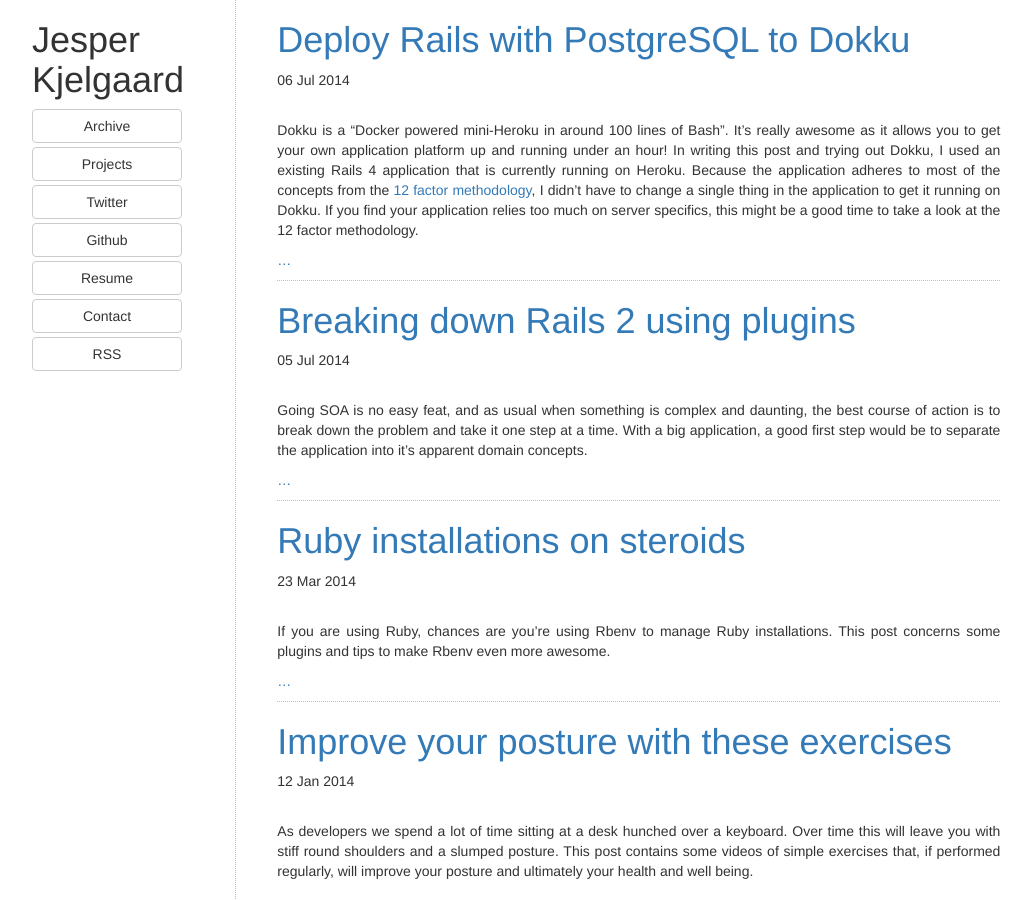
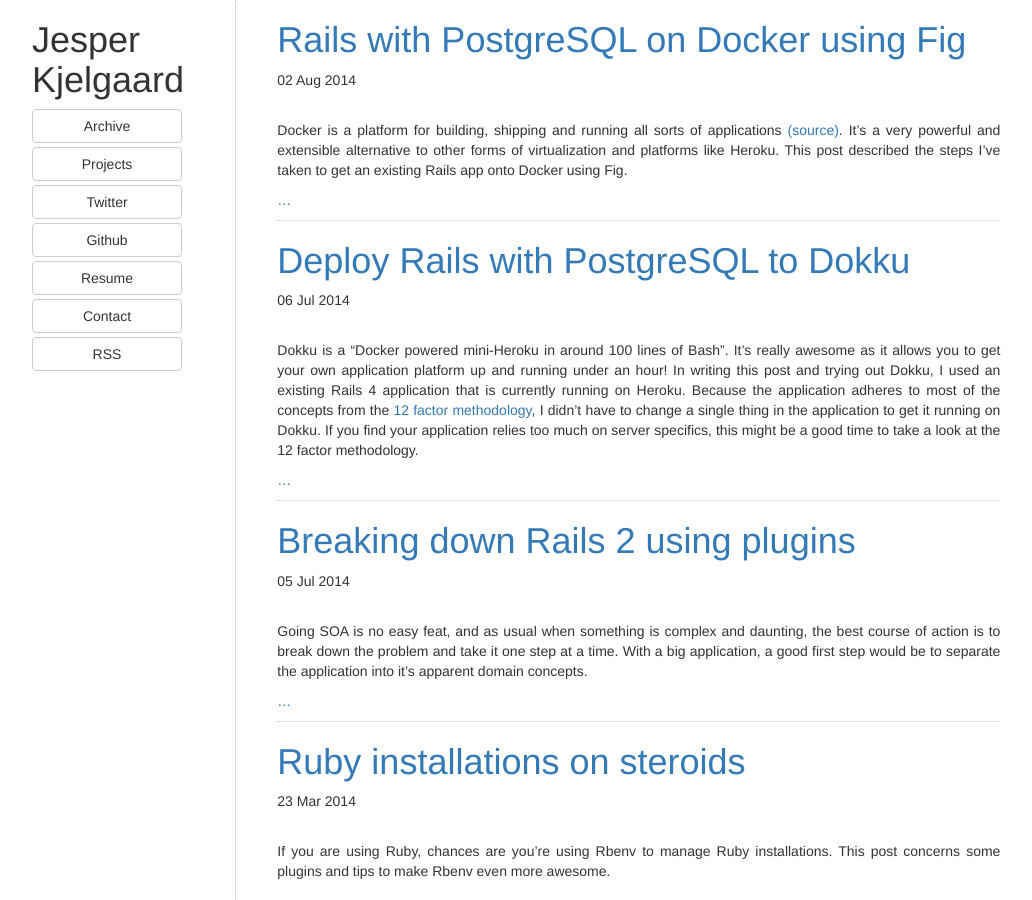
Before and after one commit to thejspr/thejspr.com, a Jekyll site: the page built from index.html, in a window 1280 px wide and 900 px high. Shown: the whole window, without its empty margins (38-1070 px from the left). Built offline with Jekyll 4.4.1, drawn with Linux system fonts in a browser that asks for light colours; nearby versions of some CDN libraries; some of the changed lines change nothing that is shown.

Commit message:
Add post about docker and fig

```diff
--- a/_config.yml
+++ b/_config.yml
@@ -1,7 +1,6 @@
 name: Jesper Kjelgaard
 url: 'http://thejspr.com'
 description: 'Blog and portfolio of Jesper Kjeldgaard (thejspr)'
-pygments: true
 permalink: 'blog/:title'
 markdown: kramdown
 exclude: ['Gemfile', 'Gemfile.lock']
--- /dev/null
+++ b/_posts/2014-08-02-ruby-rails-on-docker-with-fig-and-postgresql.md
@@ -0,0 +1,125 @@
+---
+layout: post
+title: Rails with PostgreSQL on Docker using Fig
+---
+
+Docker is a platform for building, shipping and running all sorts of
+applications [(source)](https://www.docker.com/whatisdocker/). It's a very
+powerful and extensible alternative to other forms of virtualization and
+platforms like Heroku. This post described the steps I've taken to get an
+existing Rails app onto Docker using Fig.
+
+<!-- more -->
+
+
+## Installing Docker
+
+There exists many guides on installing Docker. I recommend starting
+[here](https://docs.docker.com/installation/#installation), or if you are on
+OSX, start [here](https://github.com/noplay/docker-osx#docker-osx). The rest of
+this guide assumes you have Docker setup and running locally.
+
+
+## Ruby 2.1.2 Dockerfile
+
+Copy the following into a `Dockerfile` and run `docker build .` to start
+building the container. Once successful, try running the same command to see
+that Docker properly caches the build so it is done in seconds.
+
+{% highlight Dockerfile %}
+# Base off the latest ubuntu release
+FROM ubuntu:14.04
+
+# Install dependencies
+RUN apt-get update -qq && apt-get install -y build-essential libpq-dev wget git zlib1g-dev libreadline-dev libssl-dev libcurl4-openssl-dev nodejs
+
+# install Ruby
+RUN git clone https://github.com/sstephenson/rbenv.git ~/.rbenv
+RUN git clone https://github.com/sstephenson/ruby-build.git ~/.rbenv/plugins/ruby-build
+RUN echo 'export PATH="$HOME/.rbenv/bin:$PATH"' >> ~/.bash_profile
+RUN echo 'eval "$(rbenv init -)"' >> ~/.bash_profile
+ENV PATH /.rbenv/bin:/.rbenv/shims:$PATH
+RUN echo PATH=$PATH
+RUN rbenv init -
+RUN rbenv install 2.1.2 && rbenv global 2.1.2
+
+# Never install rubygem docs
+RUN echo "gem: --no-rdoc --no-ri" >> ~/.gemrc
+
+# Install bundler
+RUN gem install bundler && rbenv rehash
+
+# Add gemfiles early to cache installed gems
+ADD Gemfile Gemfile
+ADD Gemfile.lock Gemfile.lock
+
+# Install app rubygem dependencies
+RUN bundle install
+
+# Change and link to the app directory
+RUN mkdir /app
+WORKDIR /app
+ADD . /app
+{% endhighlight %}
+
+This file specifies how Docker builds the container. It is based on the latest
+Ubuntu (14.04) and installs everything needed for the application to run,
+including Ruby 2.1.2 and th required RubyGems.
+
+
+## Installing Fig
+
+Fig is a tool that allows you to specify, build and run services needed for your
+application. Go [here](http://www.fig.sh/install.html) for
+installation instructions.
+
+When you have Fig installed, copy the following into a `fig.yml` file.
+
+{% highlight yaml %}
+db:
+  image: orchardup/postgresql
+  ports:
+    - 5432
+web:
+  build: .
+  command: bundle exec rails server -p 3000
+  volumes:
+    - .:/app
+  ports:
+    - 3000:3000
+  links:
+    - db
+{% endhighlight %}
+
+With this in place you can now run `fig build` and let it build the containers
+for the application and the database.
+
+## Making you app container friendly
+
+Add the following to your `config/database.yml` file. This is needed as the web
+container will need to communicate with the PostgreSQL container.
+
+{% highlight yaml %}
+development:
+  host: <%= ENV.fetch('DB_1_PORT_5432_TCP_ADDR', 'localhost') %>
+  port: <%= ENV.fetch('DB_1_PORT_5432_TCP_PORT', '5432') %>
+  username: docker
+  password: docker
+  ...
+{% endhighlight %}
+
+## Booting the application on Docker
+
+You're now ready to start setting up your app inside the container. Start by
+bootstrapping the database with `fig run web rake db:setup`. Once this is done,
+you can start the app via `fig up`.
+
+You should now be able to access the app on http://localhost:3000 (or
+http://localdocker:3000 if you're using docker-osx).
+
+
+## Conclusion
+
+I hope you found this useful and feel confident in trying out Docker for your
+Rails applications. If you have any questions or feedback, please let me know in
+the comments below.
```
